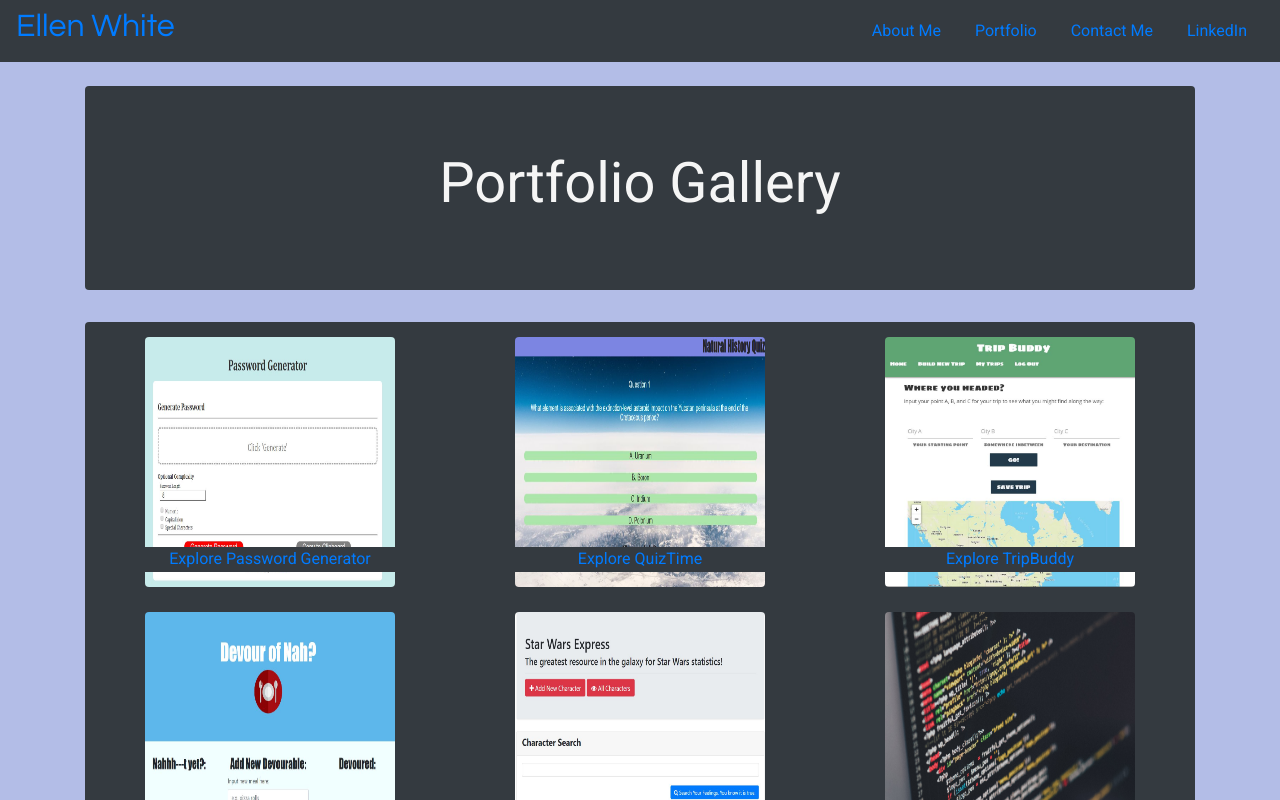
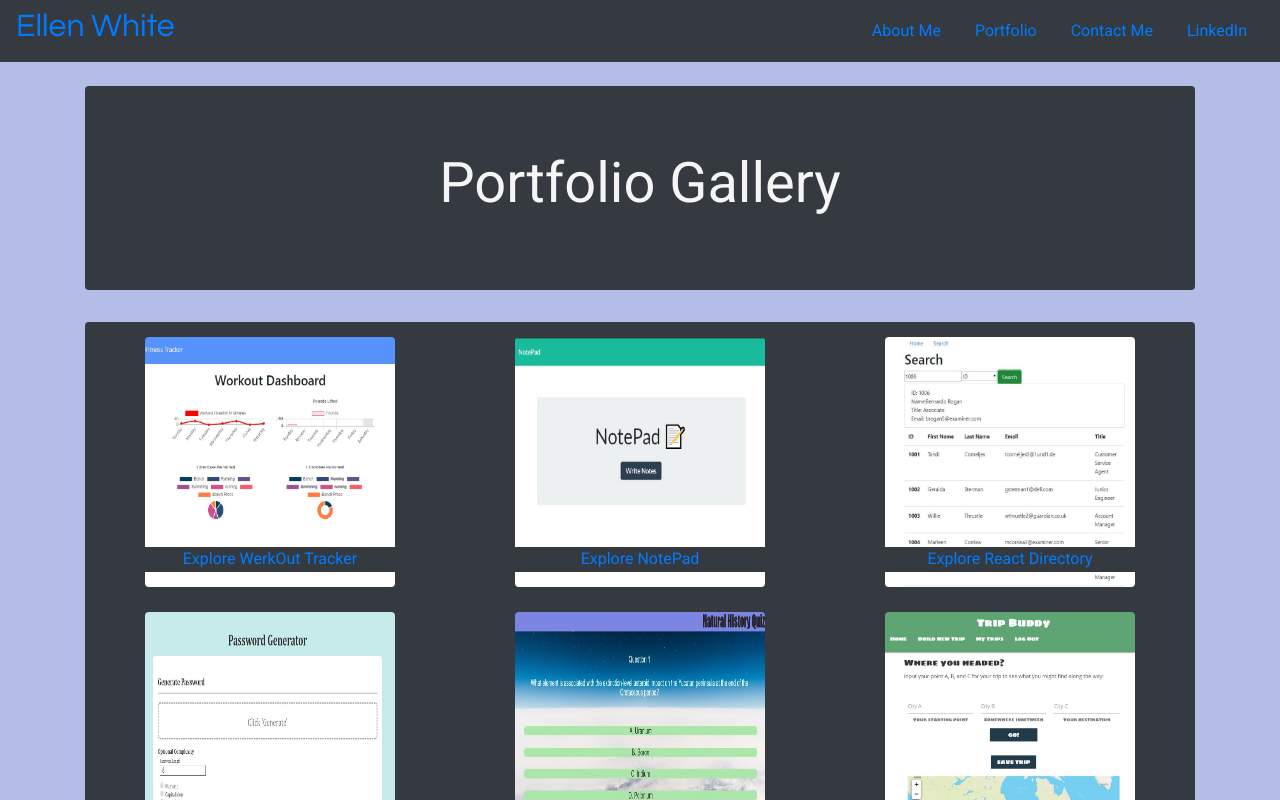
Before and after one commit to evwhite2/react-portfolio, a React (Create React App) app in the folder client/: page /portfolio in a window 1280 px wide. Shown: the top 800 px of the page. Built offline with nearby package versions, Linux system fonts and the light colour scheme.

Commit message:
adding additional portfolio images & links

```diff
--- a/client/src/Pages/Portfolio1.js
+++ b/client/src/Pages/Portfolio1.js
@@ -1,6 +1,4 @@
 import React from "react"
-import Footer from "../Components/Footer"
-import Wrapper from "../Components/Wrapper"
 import Container from "../Components/Container"
 import passwordImg from "../images/password.JPG"
 import devourImg from "../images/Devour.JPG";
@@ -11,6 +9,9 @@ import StarWarsImg from "../images/StarWarsDB.JPG";
 import ThorCastImg from "../images/ThorCast.JPG";
 import TripBuddyImg from "../images/TripBuddy.JPG";
 import techStockImg from "../images/ilya-pavlov-OqtafYT5kTw-unsplash.jpg";
+import WerkOut from "../images/WerkOut.JPG";
+import NotePad from "../images/NotePad.JPG";
+import Directory from "../images/Directory.JPG"
 
 function Portfolio(){
     return(
@@ -27,6 +28,45 @@ function Portfolio(){
             </div>
         </div>
             <div className="ellen-container rounded">
+
+                <div className="row">
+                    <div className="col-lg-4">
+                        <div className= "ellen-stock">
+
+                            <img className= "rounded mx-auto d-block"  alt="clip of app" src= {WerkOut} height="250px" width="250px"/>
+
+                            <div className="ellen-photo-bar">
+                                <a href="https://werk-out-tracker.herokuapp.com/">Explore WerkOut Tracker</a>
+                            </div>
+
+                        </div>
+                    </div>
+
+                    <div className="col-lg-4">
+                        <div className= "ellen-stock">
+
+                            <img className= "rounded mx-auto d-block"  alt="clip of app" src= {NotePad} height="250px" width="250px"/>
+
+                            <div className="ellen-photo-bar">
+                                <a href="https://notepad-2019.herokuapp.com/">Explore NotePad</a>
+                            </div>
+
+                        </div>
+                    </div>
+
+                    <div className="col-lg-4">
+                        <div className= "ellen-stock">
+
+                            <img className= "rounded mx-auto d-block"  alt="clip of app" src= {Directory} height="250px" width="250px"/>
+
+                            <div className="ellen-photo-bar">
+                                <a href="https://notepad-2019.herokuapp.com/">Explore React Directory</a>
+                            </div>
+
+                        </div>
+                    </div>
+
+                </div>
 
                 <div className="row">
 
@@ -65,7 +105,7 @@ function Portfolio(){
                                     <img className= "rounded mx-auto d-block"  alt="clip of app" src= {TripBuddyImg} height="250px" width="250px"/>
 
                                     <div className="ellen-photo-bar">
-                                        <a href="https://mysterious-eyrie-04638.herokuapp.com/">Explore TripBuddy</a>
+                                        <a href="https://trip-buddy-2020.herokuapp.com/">Explore TripBuddy</a>
                                     </div>
 
                                 </div>
@@ -97,7 +137,7 @@ function Portfolio(){
                                 <img className= "rounded mx-auto d-block"  alt="clip of app" src= {StarWarsImg} height="250px" width="250px"/>
 
                                 <div className="ellen-photo-bar">
-                                    <a href="https://rocky-gorge-12366.herokuapp.com/">Explore StarWars DB</a>
+                                    <a href="https://starwars-simple-api-2019.herokuapp.com/">Explore StarWars DB</a>
                                 </div>
 
                             </div>
@@ -122,7 +162,7 @@ function Portfolio(){
                 </div>
 
                 <div className="row">
-|
+
                     <div className="col-lg-4">
 
                         <div className= "ellen-stock">
--- a/client/src/projects.json
+++ b/client/src/projects.json
@@ -1,5 +1,5 @@
 {
-    "projects": [
+    [
         {
             "ID": "1",
             "name": "TripBuddy",
```
